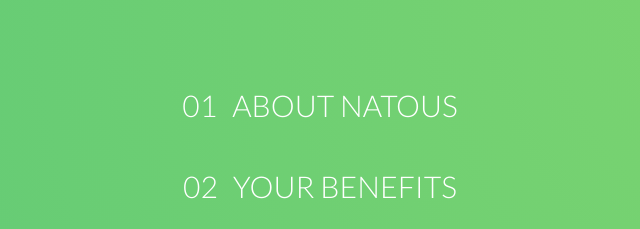
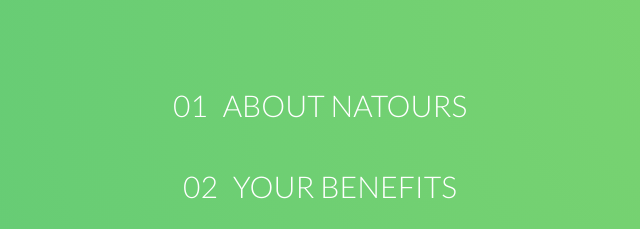
Before and after one commit to tgaines82G/natours-outdoors-site, a plain HTML site: page index.html in a window 1280 px wide. Both pictures are taken after a click on the label 1185 px from the left and 95 px from the top of the page. Shown: the part 133-362 px from the top of the page, 320-960 px from the left. Drawn offline with Linux system fonts and the light colour scheme.

Commit message:
Update index.html
corrected a spelling error on the navigation list

```diff
--- a/index.html
+++ b/index.html
@@ -27,7 +27,7 @@
 
             <nav class="navigation__nav">
                 <ul class="navigation__list">
-                    <li class="navigation__item"><a href="#" class="navigation__link"><span>01</span>About Natous</a>
+                    <li class="navigation__item"><a href="#" class="navigation__link"><span>01</span>About Natours</a>
                     </li>
                     <li class="navigation__item"><a href="#" class="navigation__link"><span>02</span>Your benefits</a>
                     </li>
```
